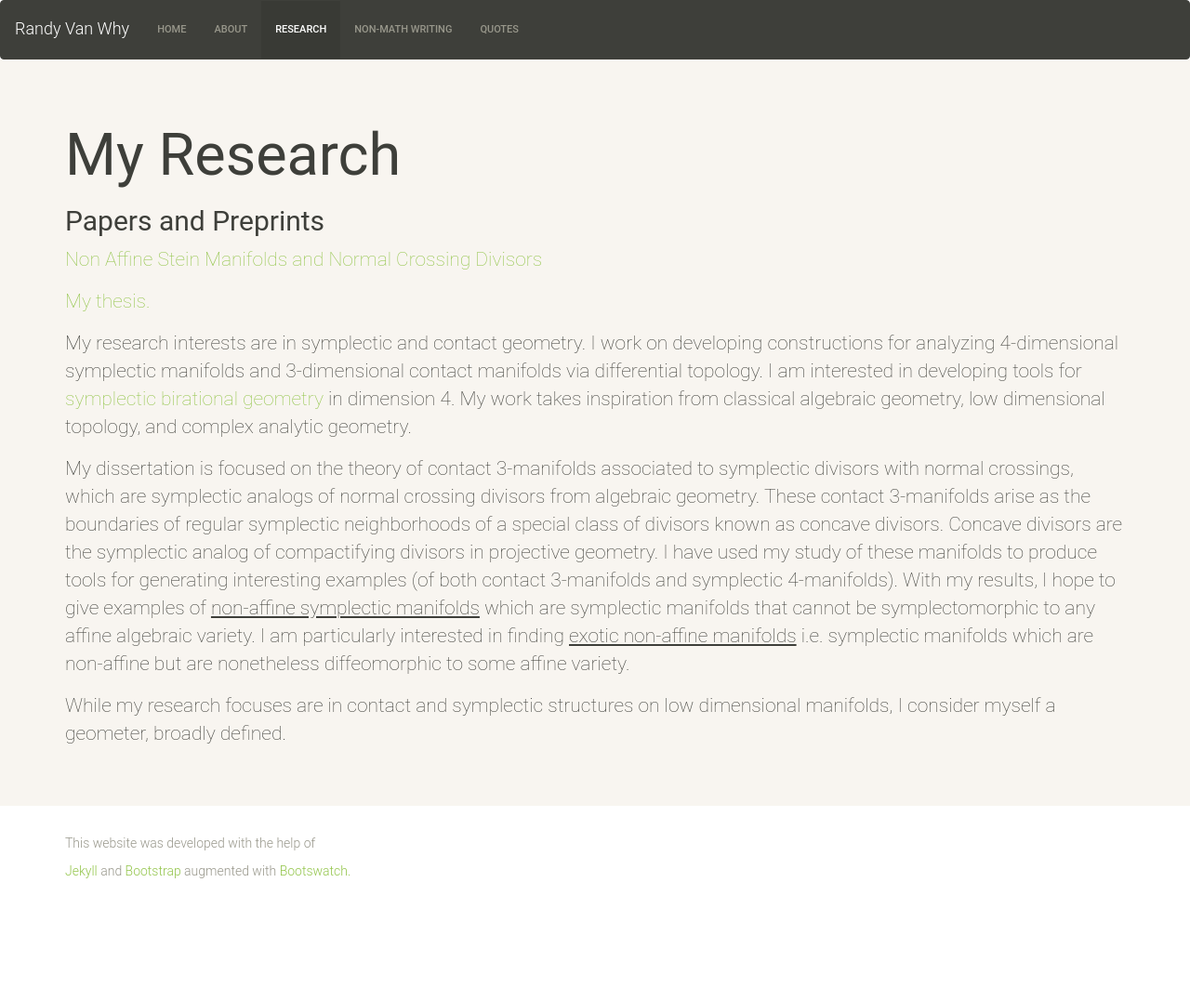
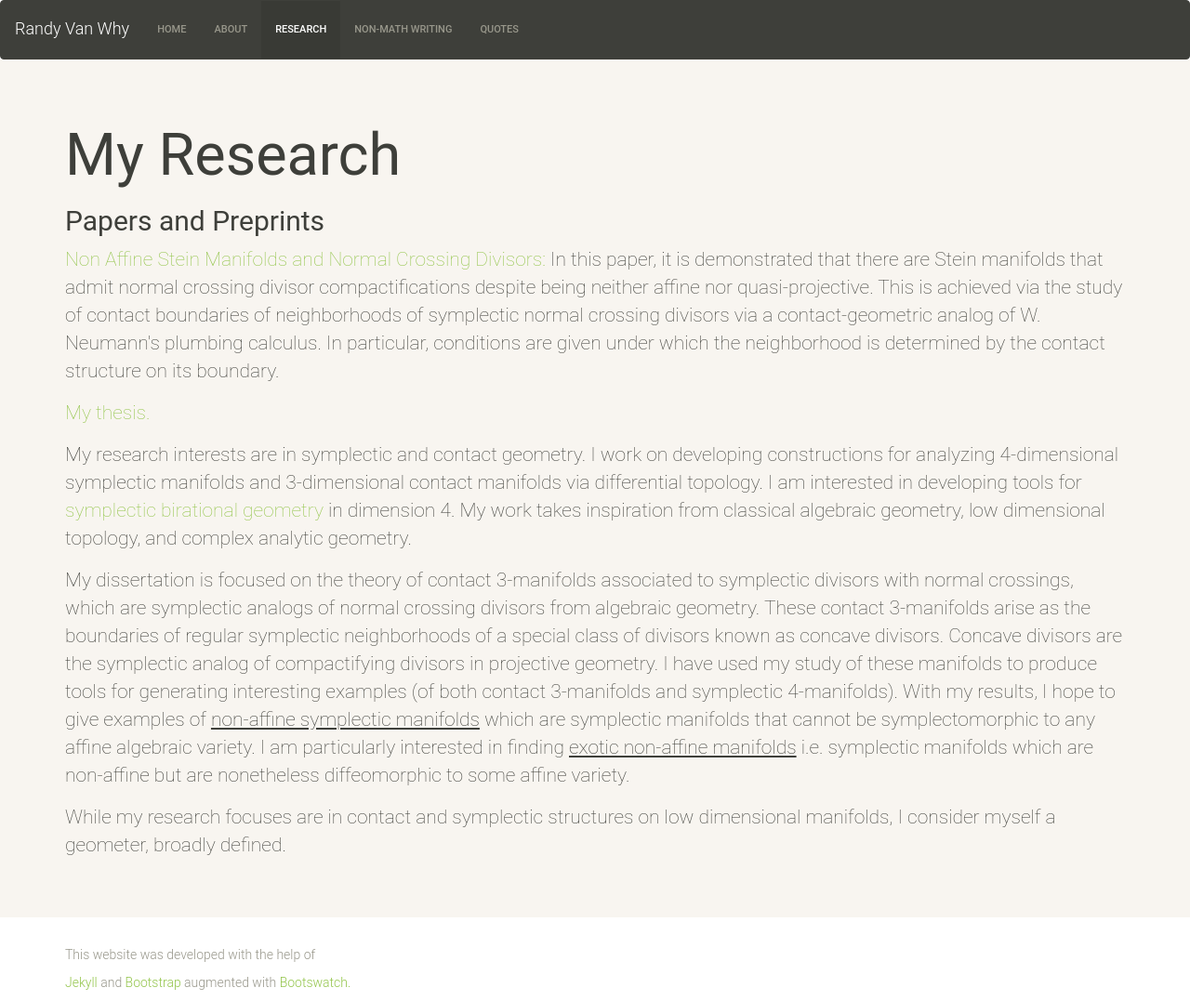
Before and after one commit to rvanwhy/rvanwhy.github.io, a Jekyll site: the page built from 02-research.md, in a window 1280 px wide. Shown: the whole page at 93% size. Built offline with Jekyll 4.4.1, drawn with Linux system fonts in a browser that asks for light colours; nearby versions of some CDN libraries; before the commit the page ends 957 px from its top, so only the background shows below that.

Commit message:
Updated research info

```diff
--- a/02-research.md
+++ b/02-research.md
@@ -11,8 +11,8 @@ permalink: research.html
 <h2>Papers and Preprints</h2>
 
 <p><a href="https://arxiv.org/abs/2507.22290">
-   Non Affine Stein Manifolds and Normal Crossing Divisors
-</a>
+   Non Affine Stein Manifolds and Normal Crossing Divisors:
+</a> In this paper, it is demonstrated that there are Stein manifolds that admit normal crossing divisor compactifications despite being neither affine nor quasi-projective. This is achieved via the study of contact boundaries of neighborhoods of symplectic normal crossing divisors via a contact-geometric analog of W. Neumann's plumbing calculus. In particular, conditions are given under which the neighborhood is determined by the contact structure on its boundary.
 
 <p><a href="/assets/pdf/thesis.pdf">My thesis.</a></p>
 
```
